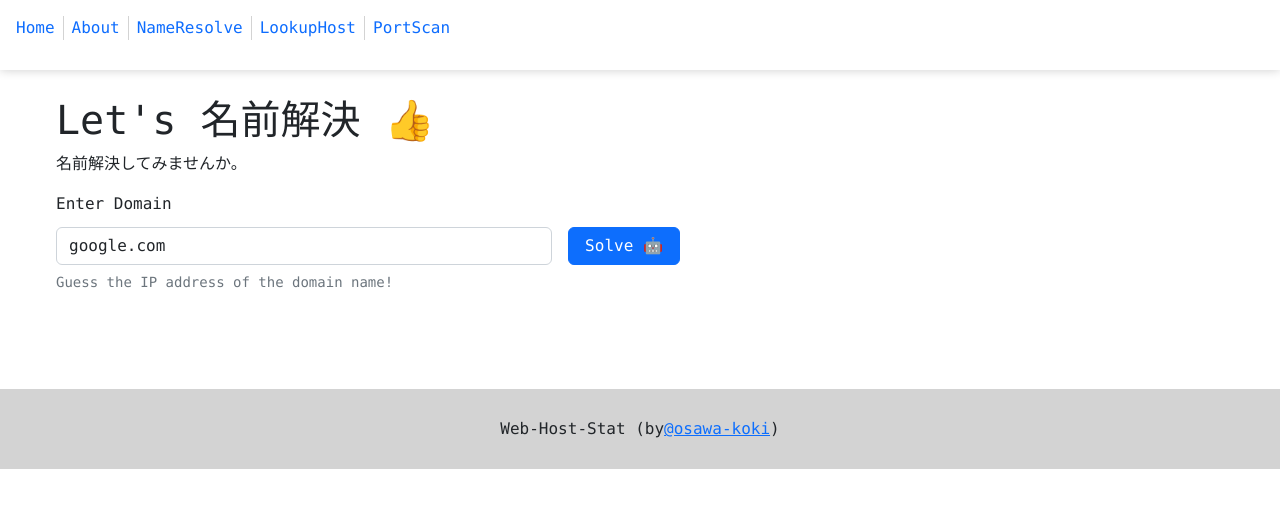
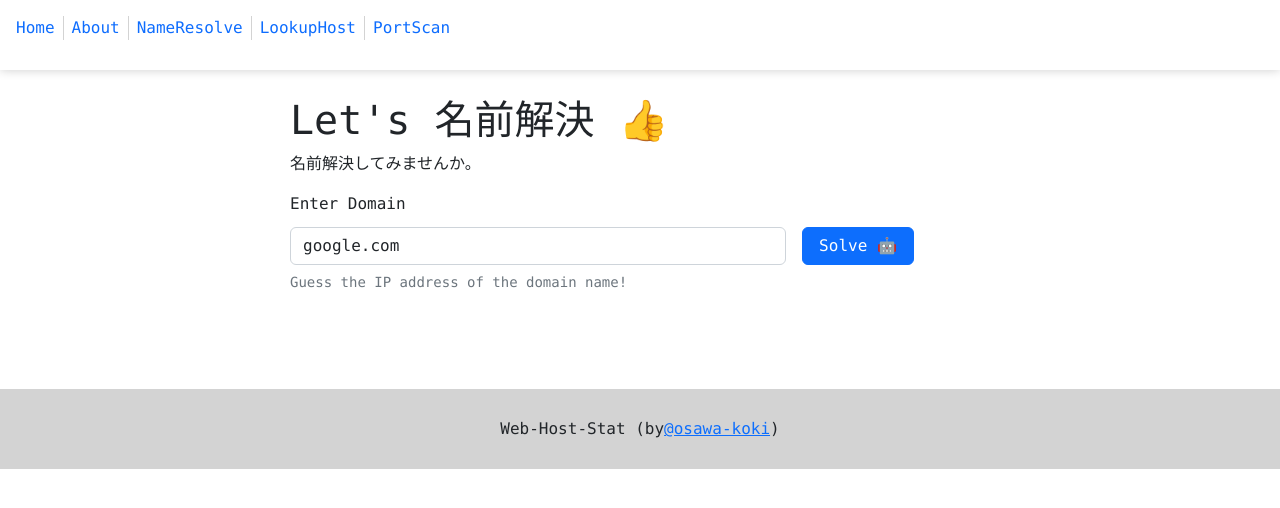
Before and after one commit to osawa-koki/web-host-stat, a Next.js app in the folder web_client/: page /name-resolve in a window 1280 px wide. Shown: the top 508 px of the page. Built offline with nearby package versions, Linux system fonts and the light colour scheme.

Commit message:
デザイン調整。

```diff
--- a/web_client/styles/name-resolve.scss
+++ b/web_client/styles/name-resolve.scss
@@ -1,5 +1,8 @@
 
 #NameResolve {
+  max-width: 700px;
+  margin-right: auto;
+  margin-left: auto;
   #NameResolveForm {
     display: grid;
     grid-template-columns: minmax(7rem, 10rem) minmax(15rem, 20rem) 7rem;
```
